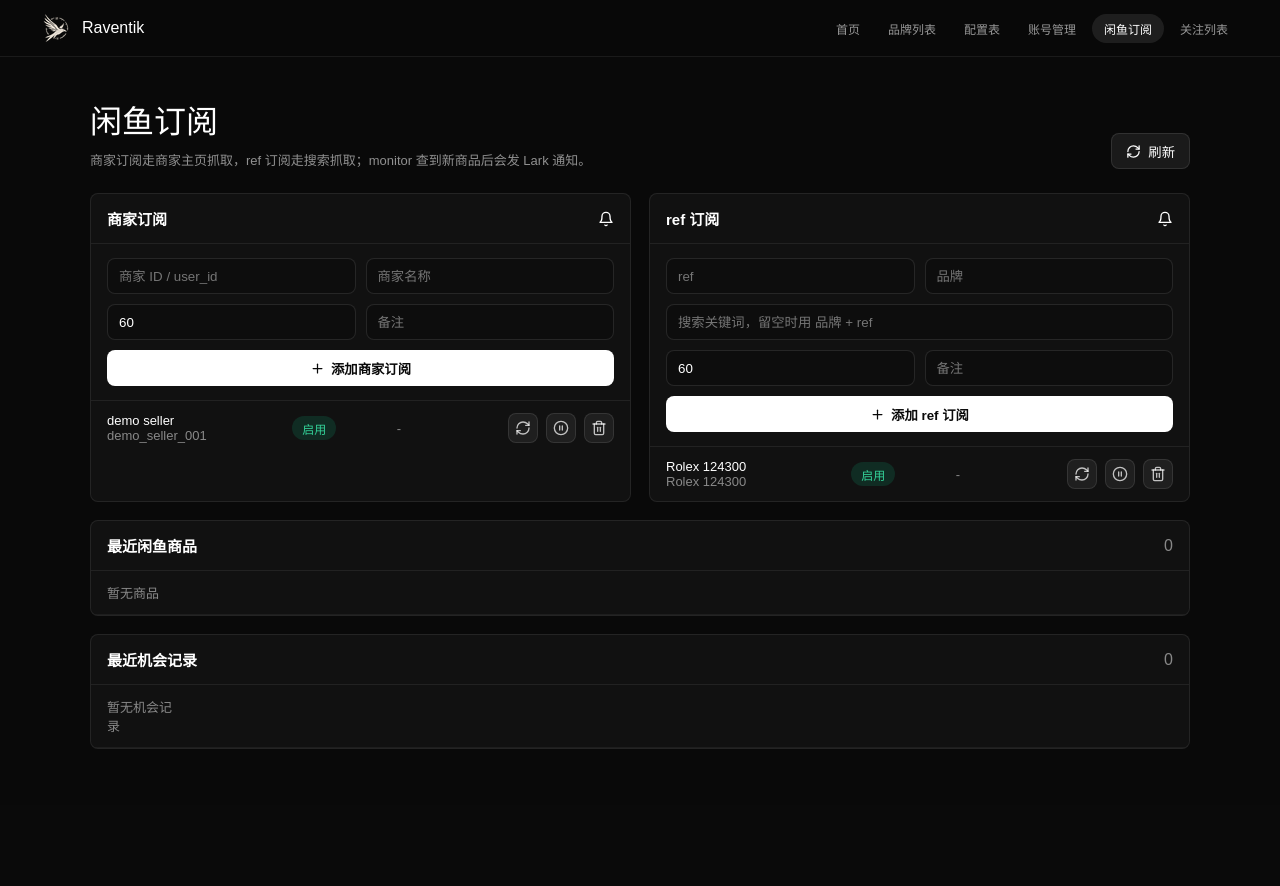
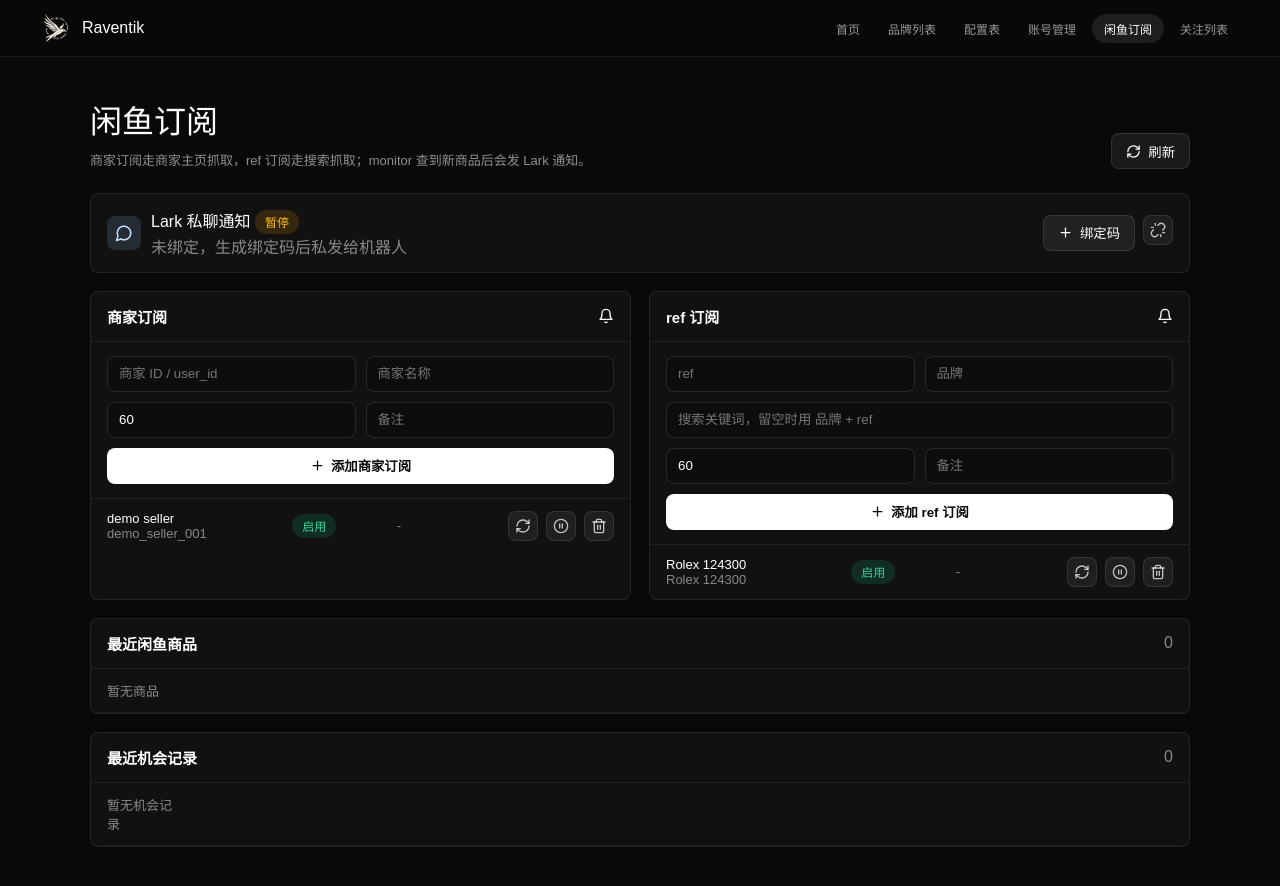
Before and after one commit to P0lar1z2/platform_fortend, a React (Vite) app: page /goofish-subscriptions in a window 1280 px wide. Shown: the top 886 px of the page. Before the commit the page ends 805 px from the top, so only its background shows below. Built offline with nearby package versions, Linux system fonts and the light colour scheme.

Commit message:
Add Lark binding controls

```diff
--- a/src/api/goofish.ts
+++ b/src/api/goofish.ts
@@ -7,6 +7,8 @@
   GoofishRefSubscription,
   GoofishSellerSubscription,
   GoofishStatus,
+  LarkBindCode,
+  LarkBindingStatus,
 } from "./types";
 
 // backend 统一信封：{ success, data, error }
@@ -57,6 +59,12 @@
     updated_at: new Date().toISOString(),
   },
 ];
+
+const MOCK_LARK_BINDING: LarkBindingStatus = {
+  bound: false,
+  open_id_suffix: null,
+  updated_at: null,
+};
 
 function normalizeStatus(account: string, d: any): GoofishStatus {
   d = d ?? {};
@@ -245,3 +253,28 @@
   const { data } = await apiClient.get<{ opportunities: GoofishOpportunity[] }>("/v1/goofish/opportunities");
   return data.opportunities ?? [];
 }
+
+export async function getLarkBindingStatus(): Promise<LarkBindingStatus> {
+  if (API_MOCK) return MOCK_LARK_BINDING;
+  const { data } = await apiClient.get<Envelope<LarkBindingStatus>>("/v1/lark/binding");
+  if (!data.success || !data.data) throw new Error(data.error || "get Lark binding failed");
+  return data.data;
+}
+
+export async function createLarkBindCode(): Promise<LarkBindCode> {
+  if (API_MOCK) {
+    return {
+      code: "mock_LarkBindCode_1234567890",
+      expires_at: new Date(Date.now() + 15 * 60 * 1000).toISOString(),
+    };
+  }
+  const { data } = await apiClient.post<Envelope<LarkBindCode>>("/v1/lark/bind-code");
+  if (!data.success || !data.data) throw new Error(data.error || "create Lark bind code failed");
+  return data.data;
+}
+
+export async function deleteLarkBinding(): Promise<void> {
+  if (API_MOCK) return;
+  const { data } = await apiClient.delete<Envelope<{ disabled: boolean }>>("/v1/lark/binding");
+  if (!data.success) throw new Error(data.error || "delete Lark binding failed");
+}
--- a/src/pages/GoofishSubscriptions.tsx
+++ b/src/pages/GoofishSubscriptions.tsx
@@ -1,10 +1,13 @@
 import { useCallback, useEffect, useState } from "react";
 import { Link } from "react-router-dom";
-import { Bell, PauseCircle, PlayCircle, Plus, RefreshCw, Trash2 } from "lucide-react";
+import { Bell, Copy, MessageCircle, PauseCircle, PlayCircle, Plus, RefreshCw, Trash2, Unlink } from "lucide-react";
 import { useToast } from "../components/Toast";
 import {
+  createLarkBindCode,
+  deleteLarkBinding,
   deleteRefSubscription,
   deleteSellerSubscription,
+  getLarkBindingStatus,
   listGoofishItems,
   listGoofishOpportunities,
   listRefSubscriptions,
@@ -21,6 +24,8 @@
   GoofishOpportunity,
   GoofishRefSubscription,
   GoofishSellerSubscription,
+  LarkBindCode,
+  LarkBindingStatus,
 } from "../api/types";
 
 const nav = [
@@ -51,6 +56,8 @@
   const [refs, setRefs] = useState<GoofishRefSubscription[]>([]);
   const [items, setItems] = useState<GoofishItem[]>([]);
   const [opportunities, setOpportunities] = useState<GoofishOpportunity[]>([]);
+  const [larkBinding, setLarkBinding] = useState<LarkBindingStatus | null>(null);
+  const [bindCode, setBindCode] = useState<LarkBindCode | null>(null);
   const [sellerForm, setSellerForm] = useState({ seller_id: "", seller_name: "", interval: "60", note: "" });
   const [refForm, setRefForm] = useState({ reference: "", brand: "", keyword: "", interval: "60", note: "" });
   const [loading, setLoading] = useState(true);
@@ -65,10 +72,12 @@
         listGoofishItems(),
         listGoofishOpportunities(),
       ]);
+      const larkData = await getLarkBindingStatus().catch(() => null);
       setSellers(sellerData);
       setRefs(refData);
       setItems(itemData);
       setOpportunities(opportunityData);
+      setLarkBinding(larkData);
     } catch (e: any) {
       push(e?.response?.data?.error || "加载闲鱼订阅失败", "error");
     } finally {
@@ -77,6 +86,43 @@
   }, [push]);
 
   useEffect(() => { load(); }, [load]);
+
+  async function generateBindCode() {
+    setBusy("lark:bind-code");
+    try {
+      const code = await createLarkBindCode();
+      setBindCode(code);
+      push("Lark 绑定码已生成", "success");
+    } catch (e: any) {
+      push(e?.response?.data?.error || e?.message || "生成 Lark 绑定码失败", "error");
+    } finally {
+      setBusy(null);
+    }
+  }
+
+  async function copyBindCode() {
+    if (!bindCode?.code) return;
+    try {
+      await navigator.clipboard.writeText(bindCode.code);
+      push("绑定码已复制", "success");
+    } catch {
+      push("复制失败，请手动选择绑定码", "warning");
+    }
+  }
+
+  async function unlinkLark() {
+    setBusy("lark:unlink");
+    try {
+      await deleteLarkBinding();
+      setBindCode(null);
+      await load();
+      push("Lark 绑定已解除", "success");
+    } catch (e: any) {
+      push(e?.response?.data?.error || e?.message || "解除 Lark 绑定失败", "error");
+    } finally {
+      setBusy(null);
+    }
+  }
 
   async function addSeller() {
     const sellerId = sellerForm.seller_id.trim();
@@ -211,6 +257,11 @@
         .gf-title p{margin:0;color:rgba(255,255,255,.55);font-size:13px}
         .gf-action{display:inline-flex;align-items:center;gap:7px;height:36px;padding:0 14px;border-radius:8px;border:1px solid rgba(255,255,255,.1);background:rgba(255,255,255,.07);color:#fff;cursor:pointer}
         .gf-grid{display:grid;grid-template-columns:1fr 1fr;gap:18px}
+        .lark-panel{display:grid;grid-template-columns:1fr auto;align-items:center;gap:14px;margin-bottom:18px;padding:14px 16px;border:1px solid rgba(255,255,255,.08);border-radius:8px;background:rgba(255,255,255,.035)}
+        .lark-meta{display:flex;align-items:center;gap:10px;min-width:0}
+        .lark-icon{display:inline-flex;align-items:center;justify-content:center;width:34px;height:34px;border-radius:8px;background:rgba(147,197,253,.14);color:#bfdbfe}
+        .code-box{display:flex;align-items:center;gap:8px;min-width:0;margin-top:8px}
+        .code-text{display:block;max-width:420px;padding:7px 9px;border-radius:8px;background:rgba(0,0,0,.24);border:1px solid rgba(255,255,255,.08);font-family:'JetBrains Mono','SFMono-Regular',monospace;font-size:12px;color:#e5e7eb;overflow:hidden;text-overflow:ellipsis;white-space:nowrap}
         .panel{border:1px solid rgba(255,255,255,.08);border-radius:8px;background:rgba(255,255,255,.035);overflow:hidden}
         .panel-head{display:flex;align-items:center;justify-content:space-between;padding:14px 16px;border-bottom:1px solid rgba(255,255,255,.07)}
         .panel-head h2{font-size:15px;font-weight:600;margin:0}
@@ -231,7 +282,7 @@
         .item-row{display:grid;grid-template-columns:72px 1fr 110px 120px;gap:12px;align-items:center;padding:12px 16px;border-bottom:1px solid rgba(255,255,255,.055);font-size:13px}
         .thumb{width:56px;height:56px;border-radius:8px;object-fit:cover;background:rgba(255,255,255,.06)}
         .link{color:#93c5fd;text-decoration:none}
-        @media (max-width:900px){.gf-grid{grid-template-columns:1fr}.row,.item-row{grid-template-columns:1fr}.icon-actions{justify-content:flex-start}.gf-nav-links{display:none}.form{grid-template-columns:1fr}}
+        @media (max-width:900px){.gf-grid,.lark-panel{grid-template-columns:1fr}.row,.item-row{grid-template-columns:1fr}.icon-actions{justify-content:flex-start}.gf-nav-links{display:none}.form{grid-template-columns:1fr}.code-text{max-width:100%}}
       `}</style>
 
       <nav className="gf-nav">
@@ -256,6 +307,31 @@
           </div>
           <button className="gf-action" onClick={load} disabled={loading}><RefreshCw size={15} /> 刷新</button>
         </div>
+
+        <section className="lark-panel">
+          <div className="lark-meta">
+            <span className="lark-icon"><MessageCircle size={18} /></span>
+            <div>
+              <div>Lark 私聊通知 <Status enabled={Boolean(larkBinding?.bound)} /></div>
+              <div className="muted">
+                {larkBinding?.bound
+                  ? `已绑定 open_id *${larkBinding.open_id_suffix || "-"} · ${fmt(larkBinding.updated_at)}`
+                  : "未绑定，生成绑定码后私发给机器人"}
+              </div>
+              {bindCode ? (
+                <div className="code-box">
+                  <span className="code-text">{bindCode.code}</span>
+                  <button className="icon-btn" onClick={copyBindCode} title="复制绑定码"><Copy size={16} /></button>
+                  <span className="muted">有效期至 {fmt(bindCode.expires_at)}</span>
+                </div>
+              ) : null}
+            </div>
+          </div>
+          <div className="icon-actions">
+            <button className="gf-action" onClick={generateBindCode} disabled={busy === "lark:bind-code"}><Plus size={15} /> 绑定码</button>
+            <button className="icon-btn" onClick={unlinkLark} disabled={!larkBinding?.bound || busy === "lark:unlink"} title="解除绑定"><Unlink size={16} /></button>
+          </div>
+        </section>
 
         <div className="gf-grid">
           <section className="panel">
@@ -330,7 +406,7 @@
             {opportunities.length === 0 ? <div className="item-row muted">暂无机会记录</div> : opportunities.slice(0, 20).map(item => (
               <div className="item-row" key={`${item.item_id}-${item.created_at}`}>
                 <div className="muted">{item.decision}</div>
-                <div><a className="link" href={item.source_url} target="_blank" rel="noreferrer">{item.title}</a><div className="muted">item {item.item_id}</div></div>
+                <div><a className="link" href={item.source_url} target="_blank" rel="noreferrer">{item.title}</a><div className="muted">item {item.item_id} · {item.subscription_kind || "-"} {item.subscription_key || ""}</div></div>
                 <div>{item.profit_margin ?? "-"}</div>
                 <div className="muted">{fmt(item.created_at)}</div>
               </div>
```
Also changed, not shown: src/api/types.ts (+16 -0 lines).
